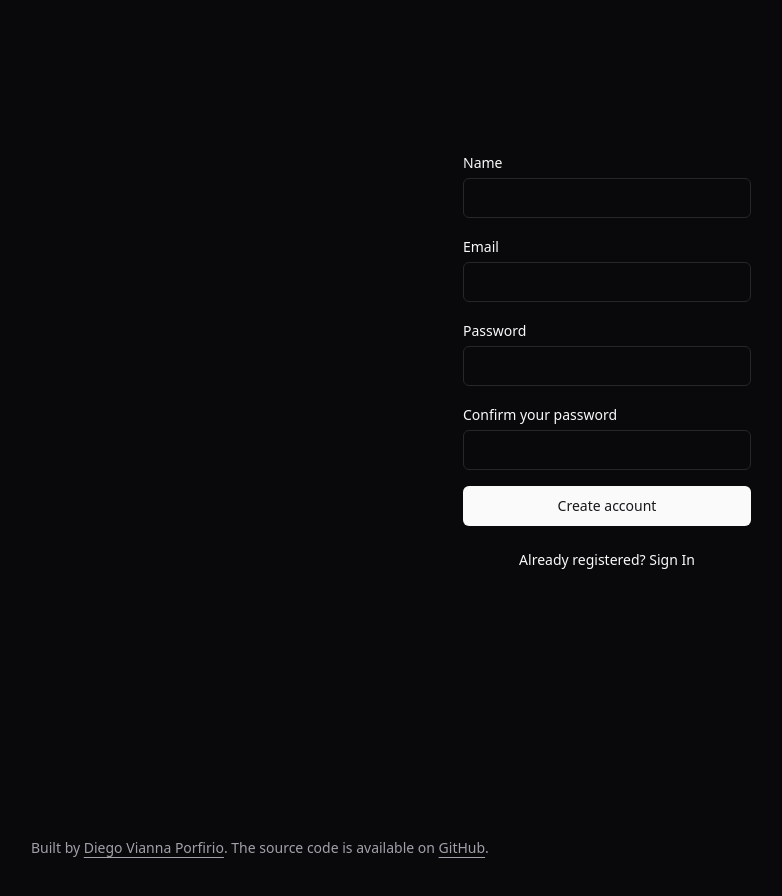
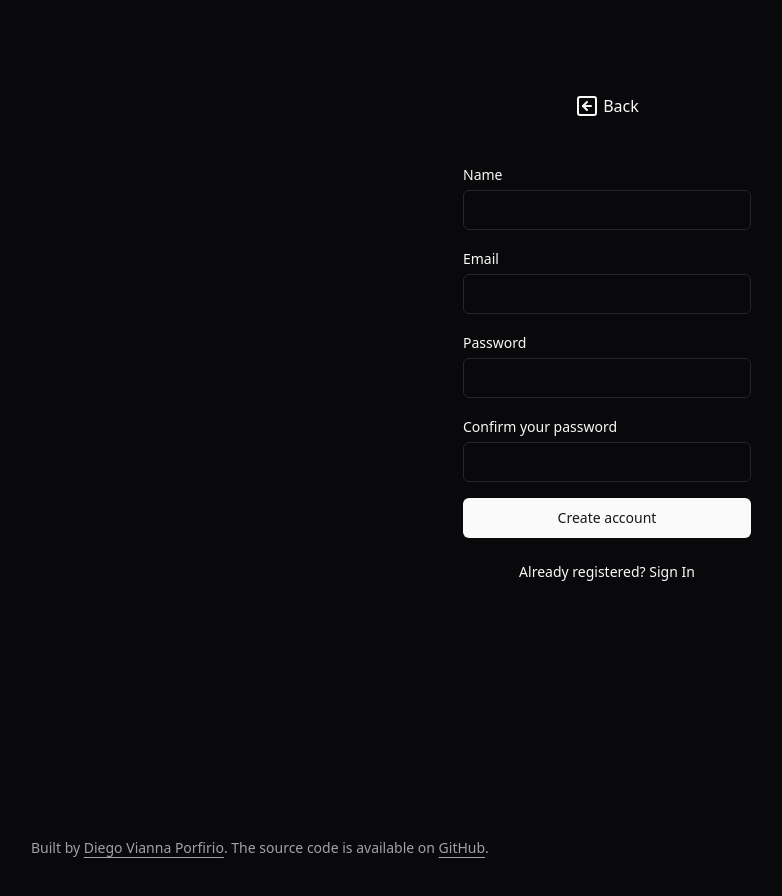
Before and after one commit to DiegoPorfirio01/chat, a Next.js app in the folder apps/web/: page /en/auth/sign-up in a window 1280 px wide. Shown: the whole page, without its empty margins (33-815 px from the left). Built offline with nearby package versions, Linux system fonts and the light colour scheme; no server answers.

Commit message:
feat(auth-layout) button back

```diff
--- a/apps/web/src/app/[locale]/auth/layout.tsx
+++ b/apps/web/src/app/[locale]/auth/layout.tsx
@@ -2,6 +2,8 @@ import { redirect } from 'next/navigation'
 import { useLocale } from 'next-intl'
 
 import { isAuthenticated } from '@/auth/auth'
+import Link from 'next/link'
+import { ArrowLeftSquare } from 'lucide-react'
 
 export default function AuthLayout({
   children,
@@ -16,6 +18,12 @@ export default function AuthLayout({
 
   return (
     <div className="flex min-h-screen flex-col items-center justify-center px-4">
+      {
+        <Link href={`/${locale}`} className="flex items-center gap-1">
+          <ArrowLeftSquare className="size-6" />
+          <span>Back</span>
+        </Link>
+      }
       <div className="w-full max-w-xs">{children}</div>
     </div>
   )
```
